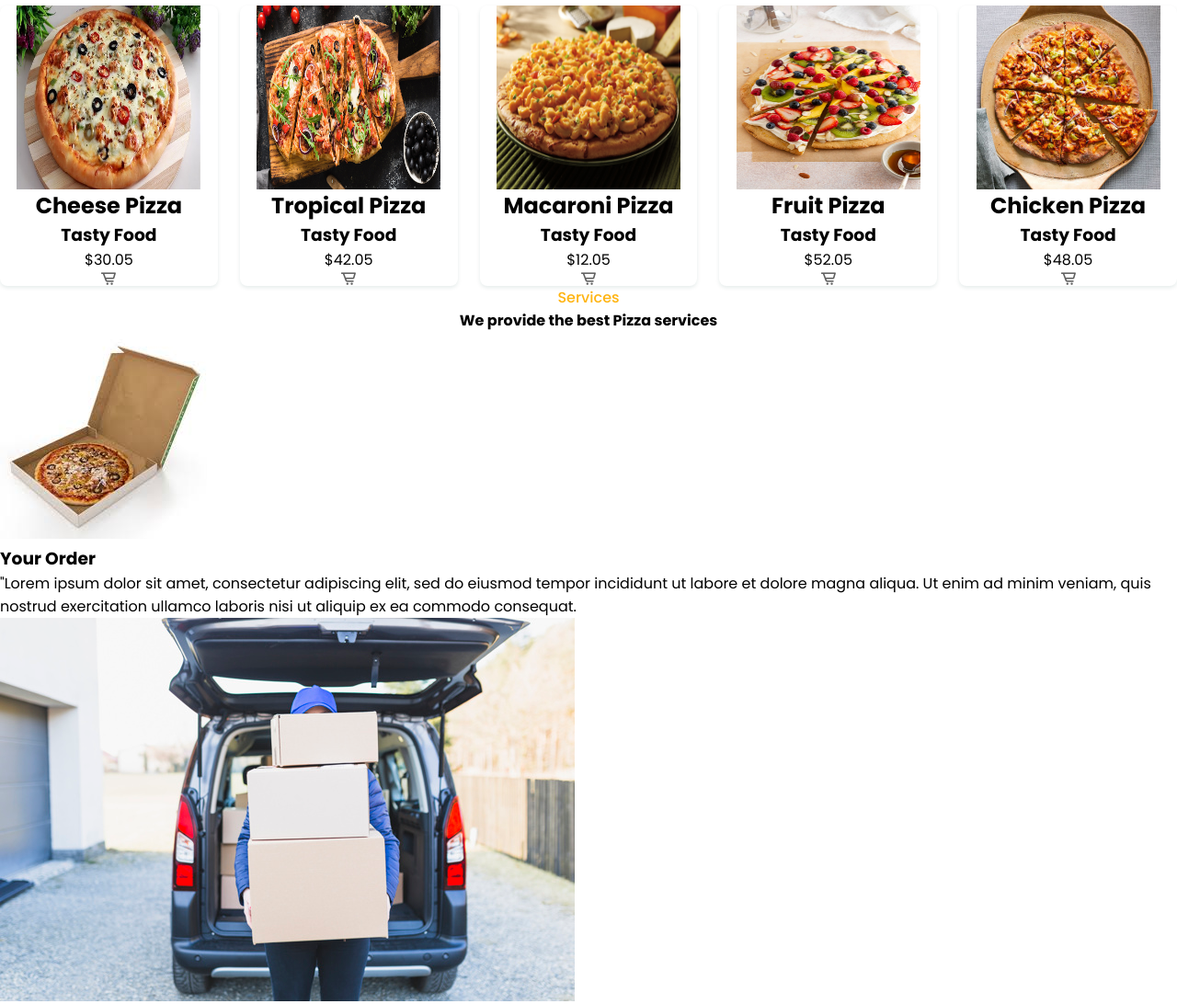
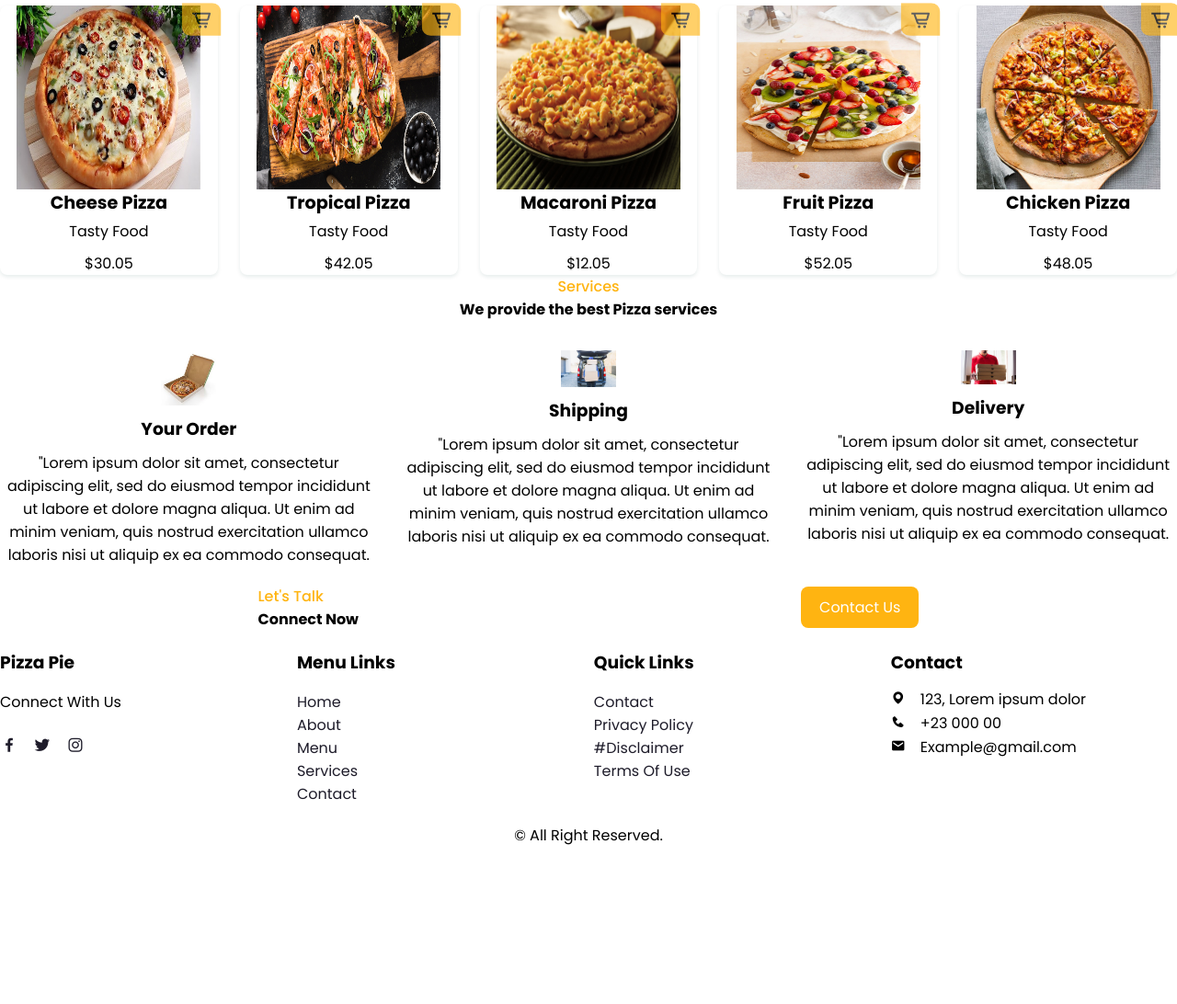
Before and after one commit to AmazedWonder/PIZZAH_SHOP, a plain HTML site: page index.html in a window 1280 px wide. Shown: the part 1147-2239 px from the top of the page at 92% size. After the commit the page ends 2088 px from the top, so only its background shows below. Drawn offline with nearby package versions, Linux system fonts and the light colour scheme.

Commit message:
Update index.html and styles.css
include the services, connect, contact, address, social and copyright styles

```diff
--- a/index.html
+++ b/index.html
@@ -125,7 +125,7 @@
                 <h2>We provide the best Pizza services</h2>
             </div>
 
-            <div class="service-containber">
+            <div class="services-container">
                 <!-- Box 1 -->
                 <div class="s-box">
                     <img src="./images/your-order.jpeg" alt="pizza in an open box">
--- a/styles.css
+++ b/styles.css
@@ -168,3 +168,121 @@ header {
     /* object-fit: contain; */
     object-position: center;
 }
+
+.box h2 {
+    font-size: 1.2rem;
+}
+
+.box h3 {
+    font-size: 1rem;
+    font-weight: 400;
+    margin: 4px 0 10px;
+}
+
+.box span {
+    font-size: var(--p-font);
+}
+
+.box .bx {
+    position: absolute;
+    right: 0;
+    top: 0;
+    font-size: 20px;
+    background: var(--main-color);
+    border-radius: 0 0.5rem 0 0.5rem;
+    padding: 5px 8px;
+}
+
+.box .bx:hover {
+    background: #fff;
+}
+
+.services-container {
+    display: grid;
+    grid-template-columns: repeat(auto-fit, minmax(240px, auto));
+    gap: 1.5rem;
+    margin-top: 2rem;
+}
+
+.s-box {
+    text-align: center;
+}
+
+.s-box img {
+    width: 60px;
+}
+
+.s-box h3 {
+    margin: 4px 0 10px;
+}
+
+.connect {
+    display: flex;
+    align-items: center;
+    /* justify-content: center;
+    gap: 2rem; */
+    justify-content: space-around;
+    margin: 20px 40px;
+}
+
+.connect-content span {
+    color: var(--main-color);
+    font-weight: 500;
+  }
+
+.connect-content h2 {
+    font-size: var(--h2-font);
+}
+
+.contact {
+    display: grid;
+    grid-template-columns: repeat(auto-fit, minmax(200px, auto));
+    gap: 1.5rem;
+}
+
+
+.contact-section h3 {
+    margin-bottom: 1rem;
+}
+
+.social {
+    display: flex;
+    margin-top: 1.5rem;
+}
+
+.social i {
+    font-size: 20px;
+    margin-right: 1rem;
+    color: var(--text-color);
+}
+
+.social i:hover {
+    color: var(--main-color);
+  }
+
+.contact-section li a {
+    color: var(--text-color);
+}
+
+.contact-section li a:hover {
+    color: var(--main-color);
+}
+
+.address {
+    display: flex;
+    flex-direction: column;
+}
+
+.address i {
+    margin-bottom: 0.5rem;
+    font-size: 1rem;
+  }
+
+.address span {
+    margin-left: 1rem;
+  }
+
+.copyright {
+    padding: 20px;
+    text-align: center;
+  }
```
